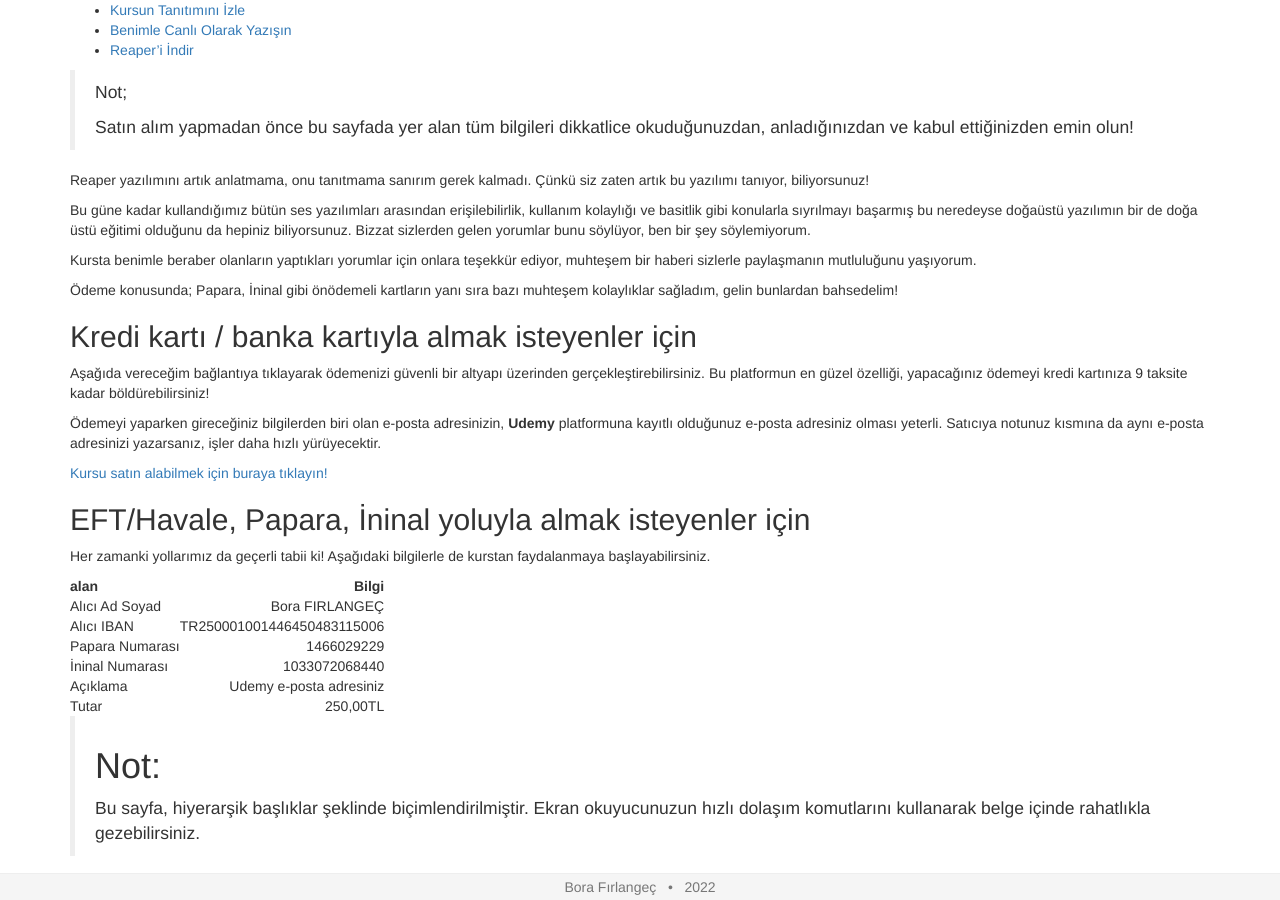
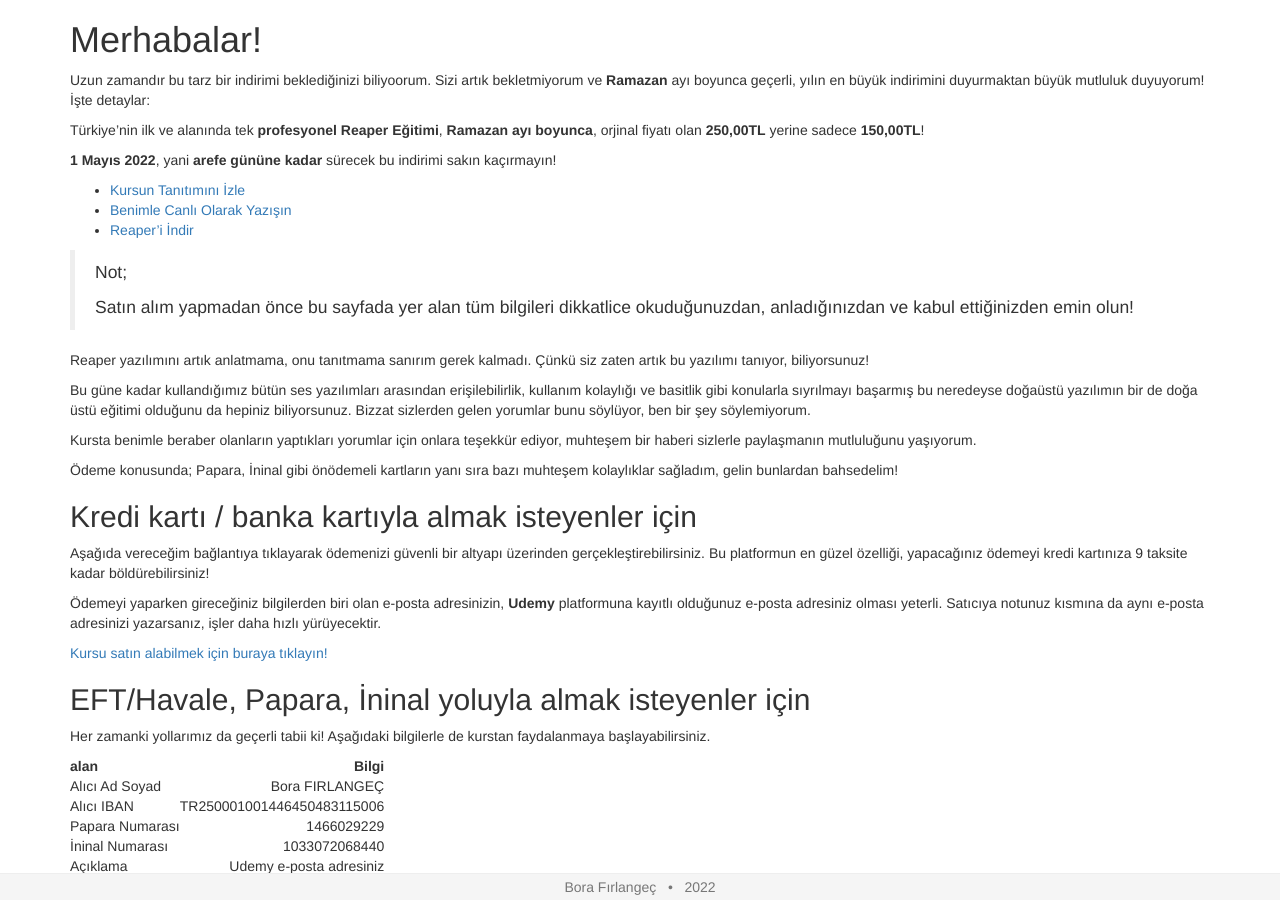
Before and after one commit to borfirbora/borfirbora.github.io, a Jekyll site: the page built from reaper.md, in a window 1280 px wide and 900 px high. Built offline with Jekyll 4.4.1, drawn with Linux system fonts in a browser that asks for light colours; a script that is not in the unit is left out.

Commit message:
Update reaper.md

```diff
--- a/reaper.md
+++ b/reaper.md
@@ -3,6 +3,14 @@
 permalink: reaper
 layout: minimal
 ---
+
+# Merhabalar!
+
+Uzun zamandır bu tarz bir indirimi beklediğinizi biliyoorum. Sizi artık bekletmiyorum ve **Ramazan** ayı boyunca geçerli, yılın en büyük indirimini duyurmaktan büyük mutluluk duyuyorum! İşte detaylar:
+
+Türkiye'nin ilk ve  alanında tek **profesyonel** **Reaper Eğitimi**, **Ramazan ayı boyunca**, orjinal fiyatı olan **250,00TL** yerine sadece **150,00TL**!
+
+**1 Mayıs 2022**, yani **arefe gününe kadar** sürecek bu indirimi sakın kaçırmayın!
 
 * [Kursun Tanıtımını İzle](https://www.youtube.com/watch?v=OB9HQeFTuhk)
 * [Benimle Canlı  Olarak Yazışın](https://tawk.to/chat/5d8b5acf6c1dde20ed03632d/default)
```
